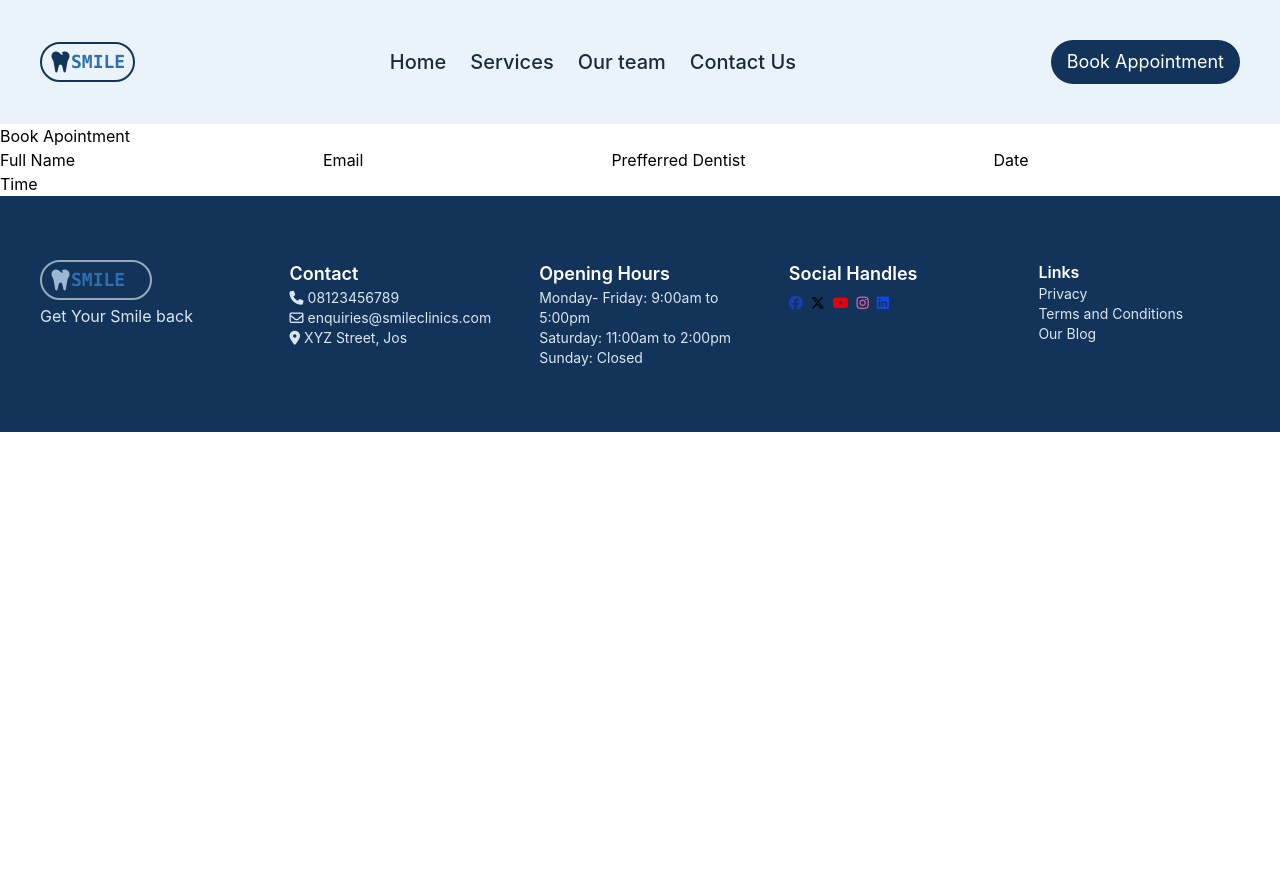
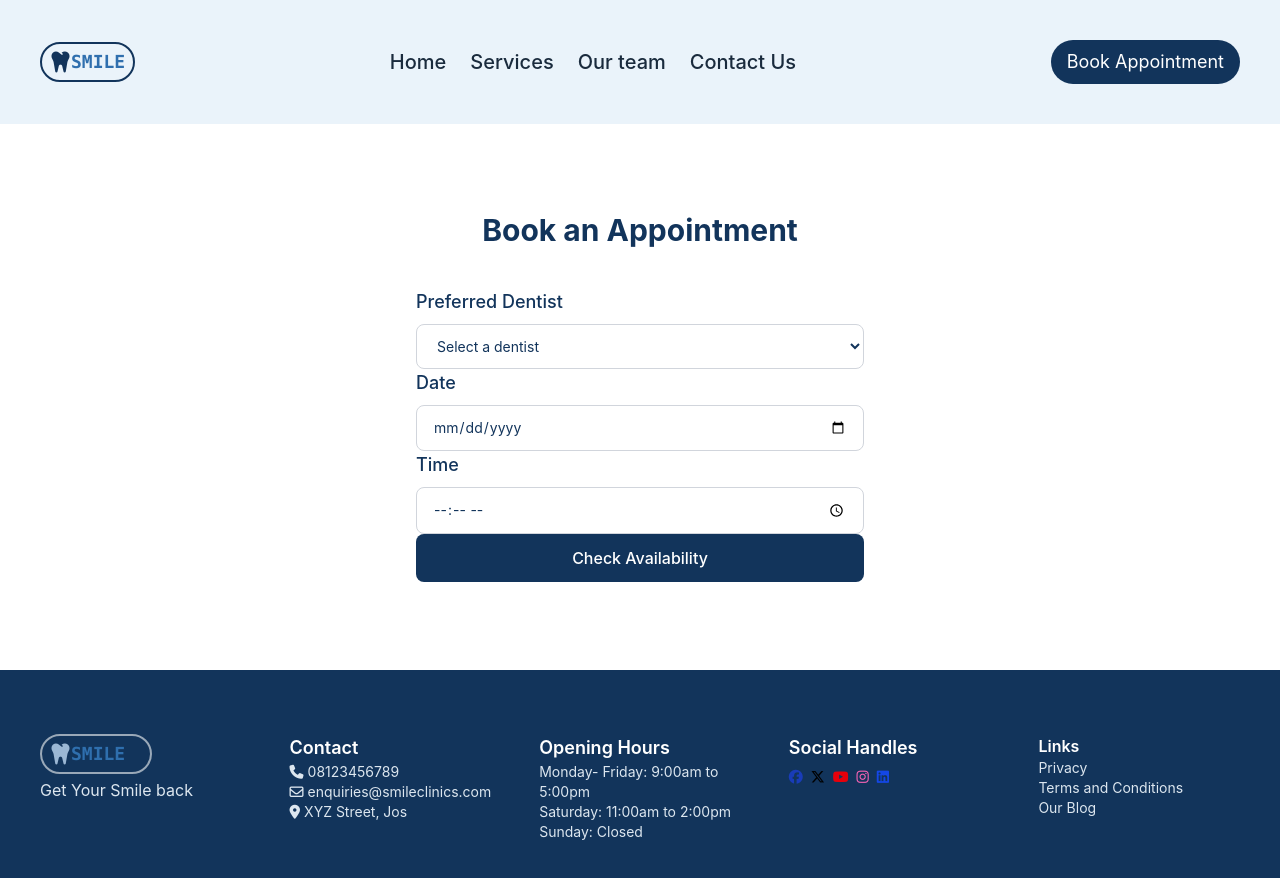
Before and after one commit to ChyyamakaU/DentalSite, a React (Vite) app: page /booking in a window 1280 px wide. Shown: the top 878 px of the page. Before the commit the page ends 800 px from the top, so only its background shows below. Built offline with nearby package versions, Linux system fonts and the light colour scheme.

Commit message:
ft: add doctor availability form  using html/css

```diff
--- a/src/pages/Booking.jsx
+++ b/src/pages/Booking.jsx
@@ -1,24 +1,82 @@
 function Booking() {
+
+
+
+
+
   return (
     <>
       <section>
-        <h3>Book Apointment</h3>
-        <form action="">
-          <label htmlFor="Name">Full Name</label>
-          <input type="text" />
+        <div className="flex justify-center px-4 py-10">
+          <form action="" className="w-full max-w-md py-12">
+            <h2 className="text-xl md:text-3xl font-bold text-[#12345B] pb-10 text-center">
+              Book an Appointment
+            </h2>
 
-          <label htmlFor="Email">Email</label>
-          <input type="text" />
+            <div className="flex flex-col gap-2">
+              <label
+                htmlFor="Doctors"
+                className="text-sm md:text-lg font-medium text-[#12345B]"
+              >
+                Preferred Dentist
+              </label>
 
-          <label htmlFor="Service">Prefferred Dentist</label>
-          <input type="c" />
+              <select
+                name="Doctors"
+                id="Doctors"
+                required
+                className="w-full rounded-lg border border-gray-300 bg-white px-4 py-3 text-sm text-[#12345B] outline-none  focus:border-[#12345B] focus:ring-0 focus:ring-[#12345B] "
+              >
+                <option value="">Select a dentist</option>
+                <option value="John">John Doe</option>
+                <option value="Jane">Jane Doe</option>
+                <option value="James">James Doe</option>
+              </select>
+            </div>
 
-          <label htmlFor="Date">Date</label>
-          <input type="text" />
+            <div className="flex flex-col gap-2">
+              <label
+                htmlFor="Date"
+                className="text-sm  md:text-lg font-medium text-[#12345B]"
+              >
+                Date
+              </label>
 
-          <label htmlFor="Name">Time</label>
-          <input type="text" />
-        </form>
+              <input
+                type="date"
+                name="Date"
+                id="Date"
+                required
+                className="w-full rounded-lg border border-gray-300 bg-white px-4 py-3 text-sm text-[#12345B] outline-none  focus:border-[#12345B] focus:ring-0 focus:ring-[#12345B] "
+              />
+            </div>
+
+
+            <div className="flex flex-col gap-2">
+              <label
+                htmlFor="Time"
+                className="text-sm md:text-lg font-medium text-[#12345B]"
+              >
+                Time
+              </label>
+
+              <input
+                type="time"
+                name="Time"
+                id="Time"
+                required
+               className="w-full rounded-lg border border-gray-300 bg-white px-4 py-3 text-sm text-[#12345B] outline-none  focus:border-[#12345B] focus:ring-0 focus:ring-[#12345B] "
+              />
+            </div>
+
+            <button
+              type="submit"
+              className="w-full rounded-lg bg-[#12345B] px-4 py-3 font-medium text-white transition hover:bg-[#164b87]"
+            >
+              Check Availability
+            </button>
+          </form>
+        </div>
       </section>
     </>
   );
```
